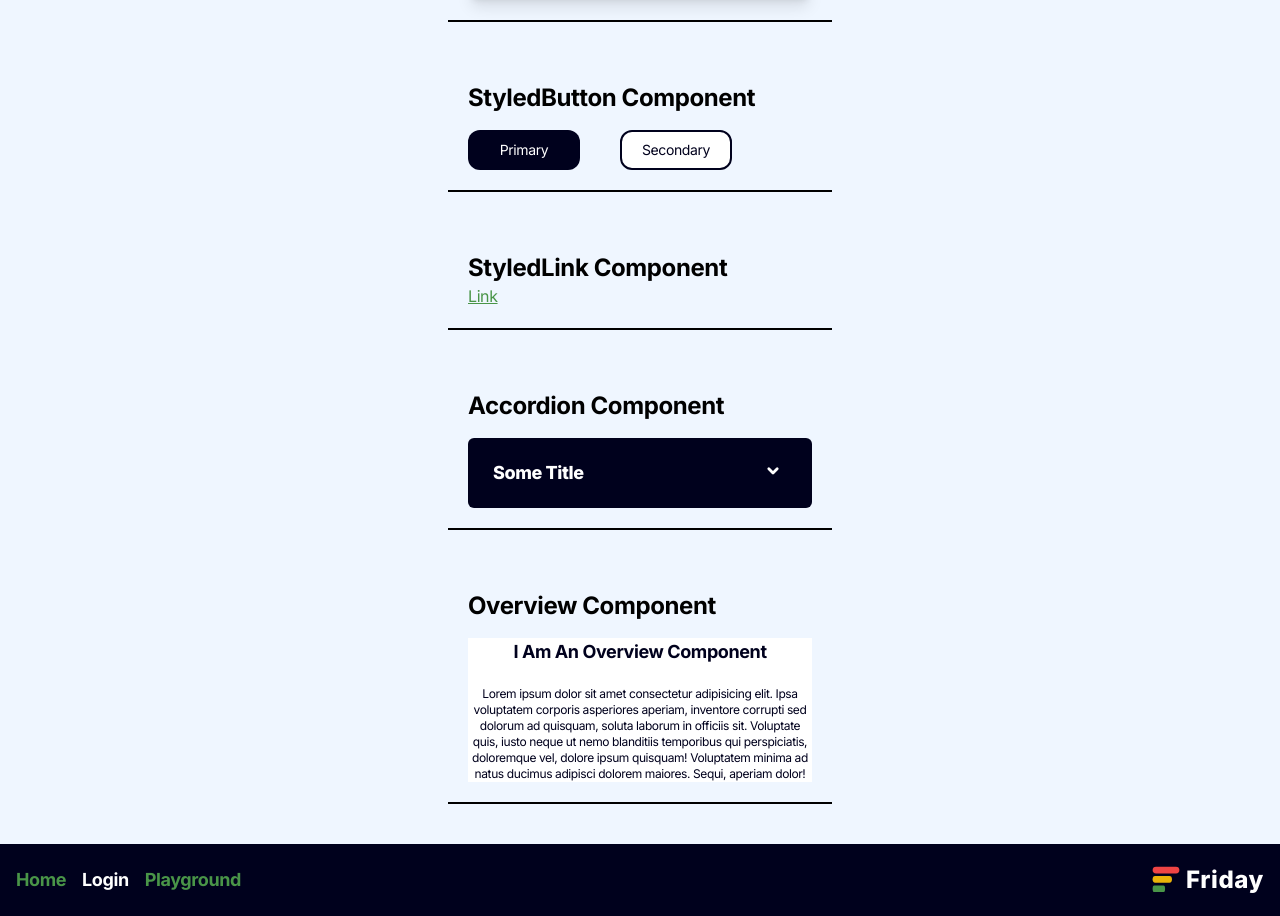
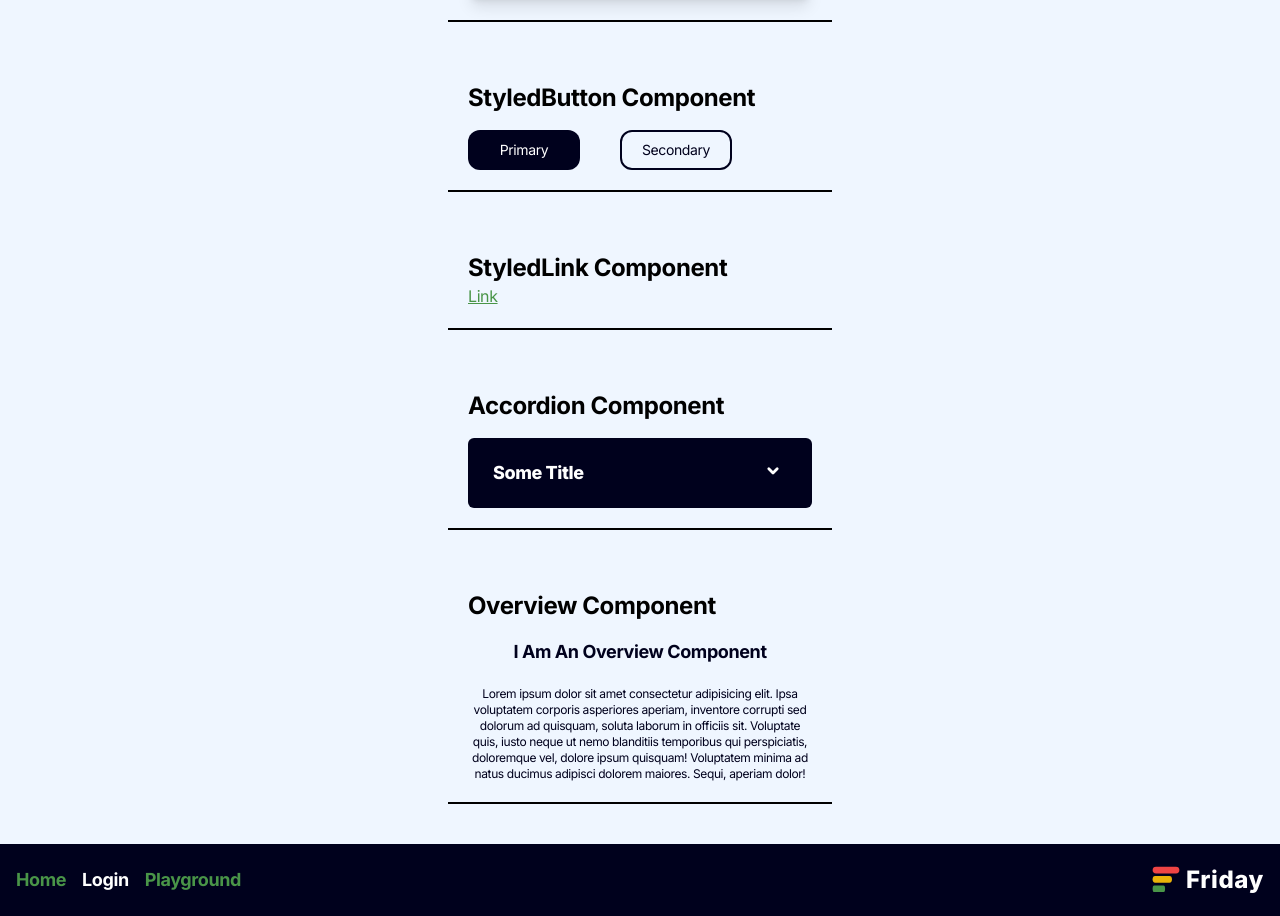
Before and after one commit to Kankenny/Friday, a React (Vite) app in the folder client/: page /playground in a window 1280 px wide. Shown: the part 920-1836 px from the top of the page. Built offline with nearby package versions, Linux system fonts and the light colour scheme; no server answers.

Commit message:
refactor: remove BGs

```diff
--- a/client/src/components/ui/Overview.tsx
+++ b/client/src/components/ui/Overview.tsx
@@ -7,9 +7,7 @@ type Props = {
 
 const Overview = ({ children, twClasses }: Props) => {
   return (
-    <div
-      className={`flex flex-col text-center bg-main text-secondary ${twClasses}`}
-    >
+    <div className={`flex flex-col text-center text-secondary ${twClasses}`}>
       {children}
     </div>
   )
--- a/client/src/components/ui/StyledButton.tsx
+++ b/client/src/components/ui/StyledButton.tsx
@@ -16,7 +16,7 @@ const StyledButton = ({
   const activatedButtonClasses =
     intent === "primary"
       ? "bg-secondary text-main"
-      : "bg-main text-secondary border-2 border-secondary"
+      : "text-secondary border-2 border-secondary"
 
   return (
     <button
```
